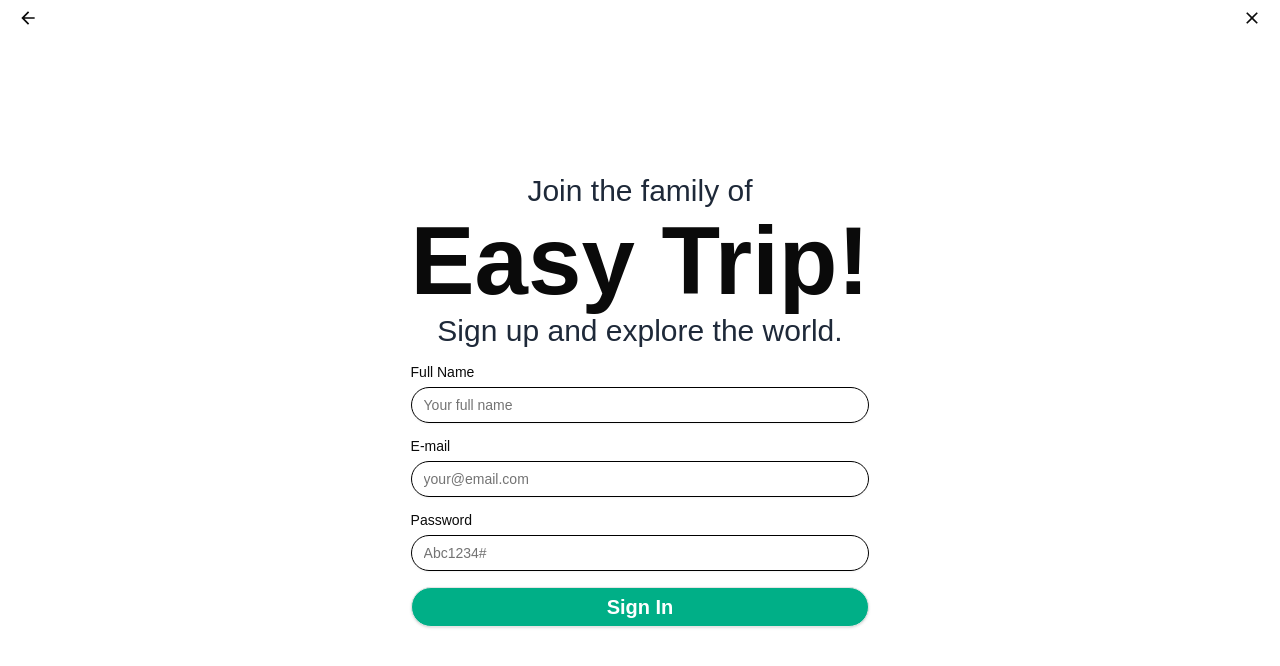
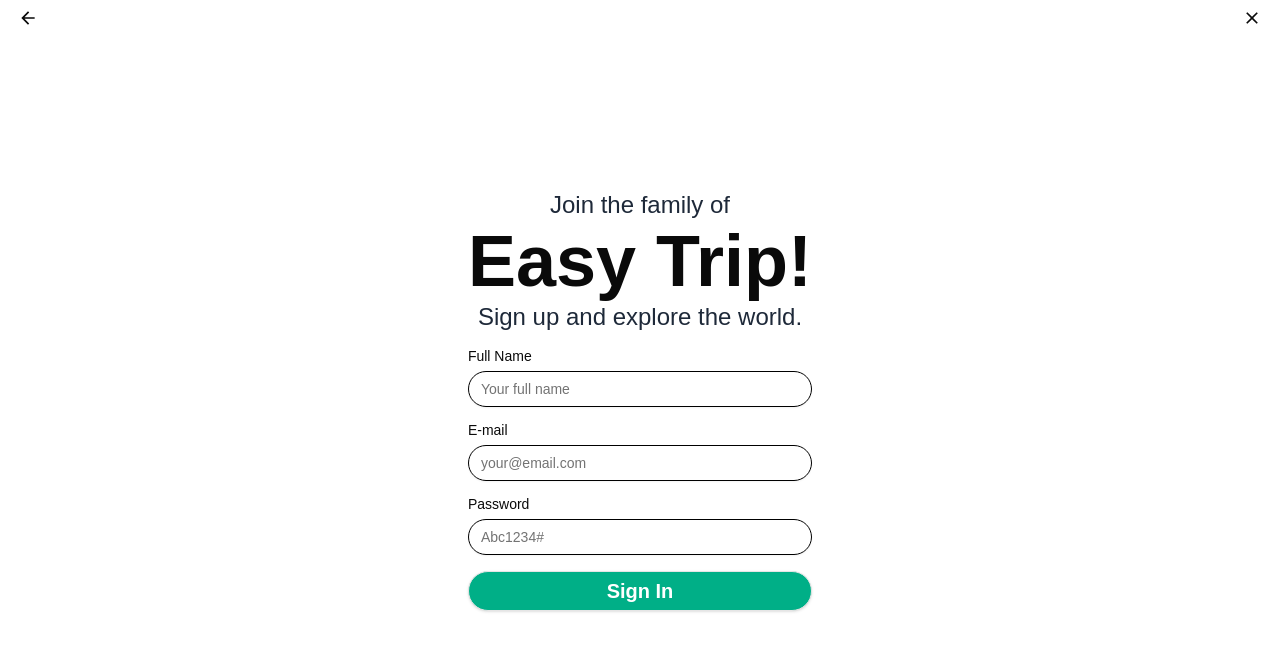
Before and after one commit to jp9141joao/easy-trip-prototype-v2, a React (Vite) app in the folder frontend/: page /signUp in a window 1280 px wide. Shown: the top 666 px of the page. Built offline with nearby package versions, Linux system fonts and the light colour scheme.

Commit message:
design test: updated styling on login page

```diff
--- a/frontend/src/components/SignInPage/WelcomeSection.tsx
+++ b/frontend/src/components/SignInPage/WelcomeSection.tsx
@@ -3,17 +3,17 @@ export default function WelcomeSection() {
     return (
         <div className="grid gap-1 text-center">
             <div>
-                <p className="text-xl sm:text-3xl text-gray-800 dark:text-gray-200">
+                <p className="text-xl sm:text-2xl text-gray-800 dark:text-gray-200">
                     Welcome to
                 </p>
             </div>
             <div>
-                <h1 className="text-6xl sm:text-8xl font-semibold">
+                <h1 className="text-6xl sm:text-7xl font-semibold">
                     Easy Trip!
                 </h1>
             </div>
             <div>
-                <p className="text-xl sm:text-3xl text-gray-800 dark:text-gray-200">
+                <p className="text-xl sm:text-2xl text-gray-800 dark:text-gray-200">
                     Let's sign in to your account.
                 </p>
             </div>
--- a/frontend/src/components/SignUpPage/BrandSection.tsx
+++ b/frontend/src/components/SignUpPage/BrandSection.tsx
@@ -3,17 +3,17 @@ export default function BrandSection() {
     return (
         <div className="grid gap-1 text-center">
             <div>
-                <p className="text-xl sm:text-3xl text-gray-800 dark:text-gray-200">
+                <p className="text-xl sm:text-2xl text-gray-800 dark:text-gray-200">
                     Join the family of
                 </p>
             </div>
             <div>
-                <h1 className="text-6xl sm:text-8xl font-semibold">
+                <h1 className="text-6xl sm:text-7xl font-semibold">
                     Easy Trip!
                 </h1>
             </div>
             <div>
-                <p className="text-xl sm:text-3xl text-gray-800 dark:text-gray-200">
+                <p className="text-xl sm:text-2xl text-gray-800 dark:text-gray-200">
                     Sign up and explore the world.
                 </p>
             </div>
```
